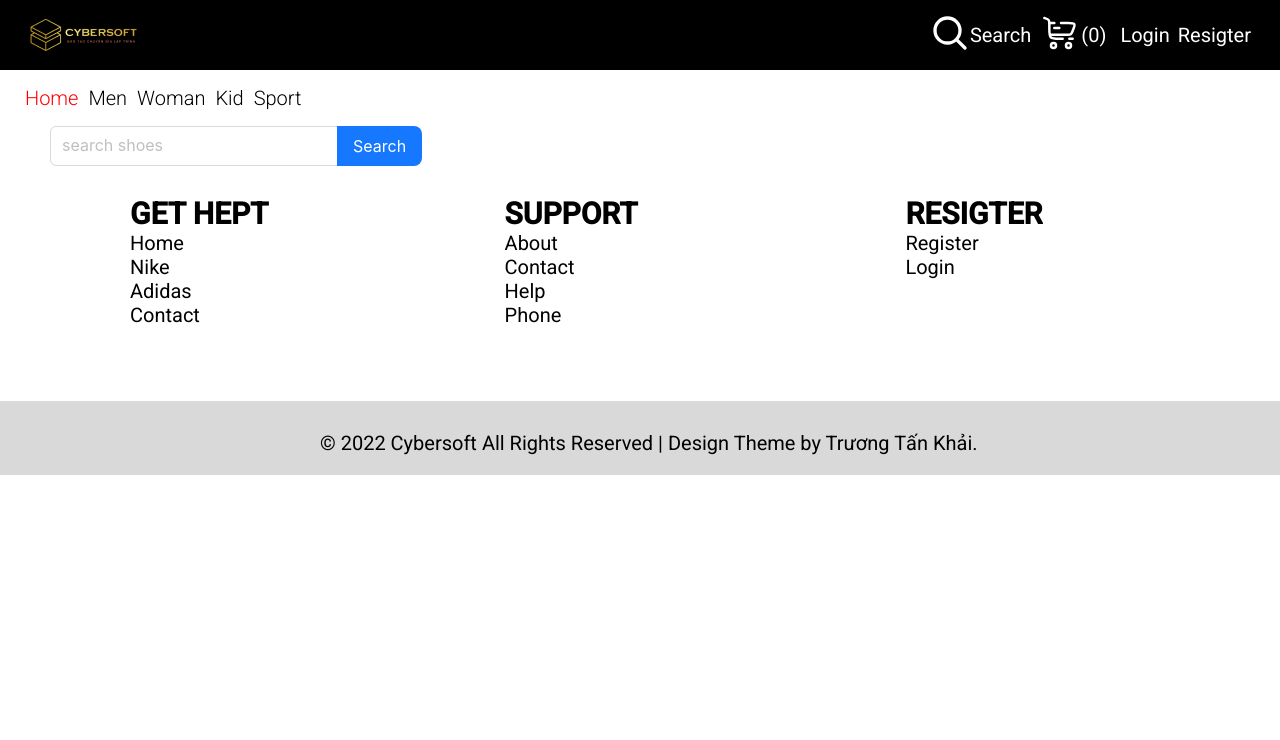
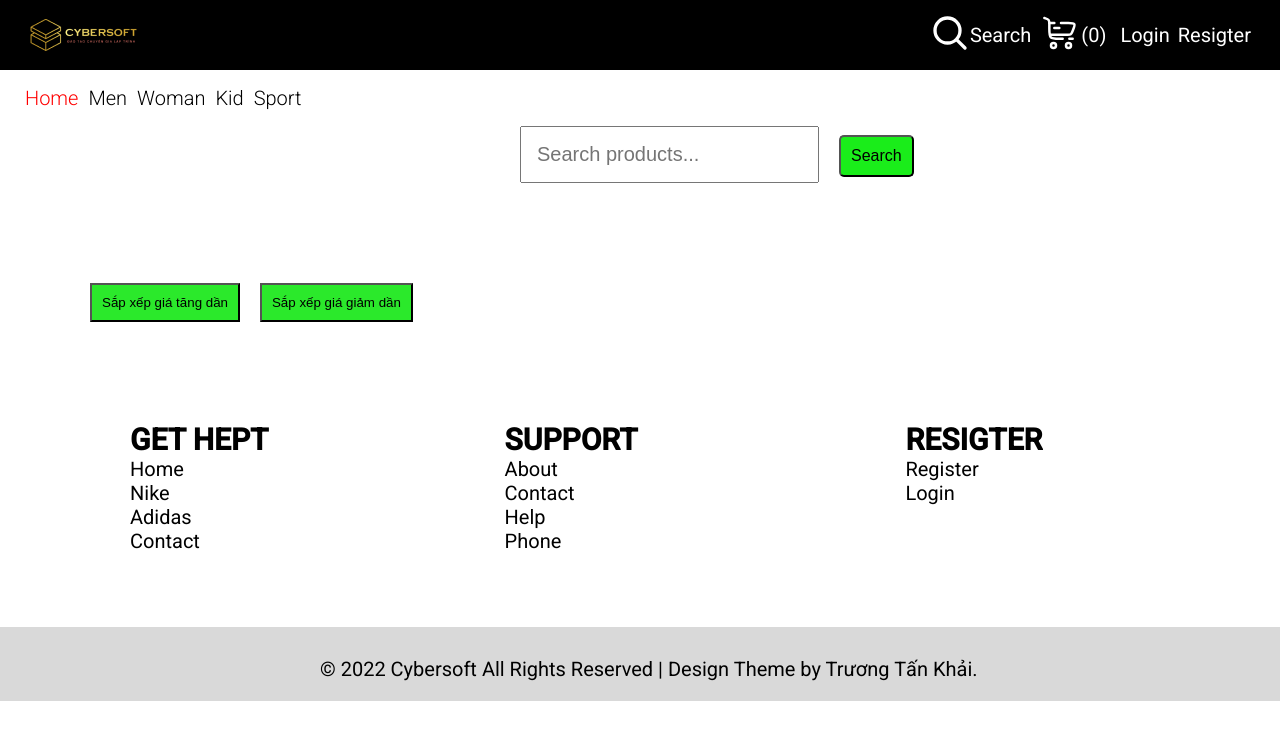
Before and after one commit to Nganha203/Capstone-Shoes-Shop, a React (Vite) app: page /search in a window 1280 px wide. Shown: the top 740 px of the page. Built offline with nearby package versions, Linux system fonts and the light colour scheme.

Commit message:
update-3

```diff
--- a/package.json
+++ b/package.json
@@ -24,6 +24,7 @@
     "yup": "^1.2.0"
   },
   "devDependencies": {
+    "@types/lodash": "^4.14.198",
     "@types/react": "^18.0.37",
     "@types/react-dom": "^18.0.11",
     "@typescript-eslint/eslint-plugin": "^5.59.0",
--- a/src/components/card/card.module.scss
+++ b/src/components/card/card.module.scss
@@ -1,5 +1,8 @@
+.container{
+    margin: 0 3rem;
+}
 .card{
-    margin: auto;
+    margin: 3rem 4rem;
     max-width: 34rem;
     min-height: 37rem;
     background: #F8F8F8;
--- a/src/components/card/card.tsx
+++ b/src/components/card/card.tsx
@@ -1,4 +1,4 @@
-import React, {useState} from 'react'
+import React, { useState } from 'react'
 import css from './card.module.scss'
 import { Link } from 'react-router-dom'
 import HeartIconWhite from 'src/assets/icons/heart.icon'
@@ -20,7 +20,6 @@ const data = {
     image: "https://shop.cyberlearn.vn/images/adidas-prophere.png",
 
 }
-
 export type TCard = {
     image: string,
     name: string,
@@ -38,14 +37,15 @@ export function Card(props: Props) {
     const toggleLike = () => {
         setIsLiked(isLiked => !isLiked); // Đảo ngược trạng thái khi biểu tượng được click
     };
-    const {data} = props
+    const { data } = props
     return (
+        <div className={css['container']}>
             <div className={css['card']}>
                 <div className={css['icon-heart']}>
-            {isLiked ? <div className={css['icon-heart-red']} onClick={toggleLike}><IconHeartRed/></div> : <div onClick={toggleLike} className={css['icon-heart-white']}><HeartIconWhite/></div> }
+                    {isLiked ? <div className={css['icon-heart-red']} onClick={toggleLike}><IconHeartRed /></div> : <div onClick={toggleLike} className={css['icon-heart-white']}><HeartIconWhite /></div>}
                 </div>
                 <div className={css['content']}>
-                <img className={css['img']} src={data.image}/>
+                    <img className={css['img']} src={data.image} />
                     <p className={css['tittle']}>{data.name}</p>
                     <p className={css['decs']}>{data.shortDescription}</p>
                 </div>
@@ -54,6 +54,7 @@ export function Card(props: Props) {
                     <Link className={css['action-price']} to={`/detail/${data.id}`}>{data.price}$</Link>
                 </div>
             </div>
+        </div>
     )
 
 }
--- a/src/components/input/input.module.scss
+++ b/src/components/input/input.module.scss
@@ -0,0 +1,40 @@
+.container{
+    margin: 0 2rem;
+}
+.input-search{
+    font-size: 2rem;
+    padding: 1.5rem 1.5rem;
+    margin-left: 50rem;
+}
+.button-search{
+    font-size: 1.6rem;
+    padding: 1rem 1rem;
+    border-radius: 0.5rem;
+    margin-left: 2rem;
+    background-color: rgb(26, 237, 26);
+    cursor: pointer;
+}
+.button-search:active{
+    color: white;
+    background-color: black;
+}
+.list-card{
+    margin: 5rem 0;
+    display: flex;
+    flex-wrap: wrap;
+}
+.button-sort{
+    display: flex;
+    text-align: end;
+    margin: 0 5rem;
+}
+.button-asc,.button-desc{
+    padding: 1rem;
+    background-color: rgb(43, 233, 43);
+    margin-left: 2rem;
+   cursor: pointer;
+}
+.button-asc:active,.button-desc:active{
+    background-color: black;
+    color: white;
+}
--- a/src/components/input/input.tsx
+++ b/src/components/input/input.tsx
@@ -1,33 +1,88 @@
-import React from 'react';
+import React, { useState, useEffect } from 'react';
+import { getSearchProduct } from 'src/services/product.service';
+import { Card, TCard } from '../card';
+import css from './input.module.scss'
+import _ from 'lodash';
 
-import { AudioOutlined } from '@ant-design/icons';
+const SearchInput = () => {
+  const [searchTerm, setSearchTerm] = useState('');
+  const [searchResults, setSearchResults] = useState<TCard[]>([]);
+  const [isLoading, setIsLoading] = useState(false);
+  const [isSearching, setIsSearching] = useState(false)
 
-import { Input, Space } from 'antd';
+  const [sortedProducts, setSortedProducts] = useState<TCard[]>([]);
 
-const { Search } = Input;
 
-const suffix = (
-  <AudioOutlined
-    style={{
-      fontSize: 16,
-      color: '#1677ff',
-    }}
-  />
-);
+  useEffect(() => {
+    if (!searchTerm) {
+      setSearchResults([]);
+      return;
+    }
 
-const onSearch = (value: string) => console.log(value);
+    setIsLoading(true);
 
-const InputSearch: React.FC = () => (
-  <Space direction="vertical">
-    <Search
-      placeholder="search shoes"
-      allowClear
-      enterButton="Search"
-      size="large"
-      onSearch={onSearch}
-    />
+    getSearchProduct(searchTerm)
+      .then((response: any) => {
+        setSearchResults(response.content);
+        setIsLoading(false);
+      })
+      .catch((error: any) => {
+        console.error('Error fetching data:', error);
+        setIsLoading(false);
+      });
+  }, [searchTerm]);
 
-  </Space>
-);
+  const handleSearchClick = () => {
+    setIsSearching(true);
+  };
 
-export default InputSearch;
+  // SẮP XẾP
+  const sortProducts = (products: TCard[], sortOrder: 'asc' | 'desc') => {
+    const sorted = _.orderBy(products, ['price'], [sortOrder]);
+    setSortedProducts(sorted);
+  };
+
+
+  return (
+    <div className={css['container']}>
+      <input className={css['input-search']}
+        type="text"
+        placeholder="Search products..."
+        value={searchTerm}
+        onChange={(e) => setSearchTerm(e.target.value)}
+      />
+      <button className={css['button-search']} onClick={handleSearchClick}>Search</button>
+      {isLoading ? (
+        <p>Loading...</p>
+      ) : (
+        <div className={css['list-card']}>
+          {isSearching && searchResults && searchResults.map((product) => {
+            return <div className={css['card-container']}>
+              <Card key={product.id} data={product} />
+            </div>
+          })}
+        </div>
+      )}
+      <div className={css['button-sort']}>
+        <button className={css['button-asc']} onClick={() => sortProducts(searchResults, 'asc')}>Sắp xếp giá tăng dần</button>
+        <br />
+        <button className={css['button-desc']} onClick={() => sortProducts(searchResults, 'desc')}>Sắp xếp giá giảm dần</button>
+      </div>
+
+      <div className={css['list-card']}>
+        {sortedProducts.length > 0 ? (
+          sortedProducts.map((product) => (
+            <Card key={product.id} data={product} />
+          ))
+        ) : (
+          searchResults.map((product) => (
+            <Card key={product.id} data={product} />
+          ))
+        )}
+      </div>
+
+    </div>
+  );
+};
+
+export default SearchInput;
--- a/src/components/listCard/listCard.module.scss
+++ b/src/components/listCard/listCard.module.scss
@@ -1,7 +1,6 @@
 .list-card{
+    margin: 5rem 0;
     display: flex;
     flex-wrap: wrap;
-    gap: 2rem;
 
-    margin: 3rem 0;
 }
--- a/src/pages/carts/index.tsx
+++ b/src/pages/carts/index.tsx
@@ -3,7 +3,7 @@ import React from 'react';
 import { useCartContext } from 'src/components/context/cartContext';
 import css from './cart.module.scss'
 import { axiosWithAuth } from 'src/services/config.service';
-import { getLocalStorage } from 'src/utils';
+import { getLocalStorage} from 'src/utils';
 
 
 function Cart() {
@@ -12,7 +12,6 @@ function Cart() {
   const handleAgreeWithCarts = async () => {
     try {
       const email_user = getLocalStorage('email_user');
-      console.log(email_user)
       const orderData = {
         orderDetail: cartItems.map(item => ({
           productId: item.id,
@@ -27,7 +26,8 @@ function Cart() {
       // Kiểm tra phản hồi từ API
       if (response.status === 200) {
         alert('Order placed successfully!');
-      } else {
+      }
+      else {
         console.error('Error placing order:', response.data);
       }
     } catch (error) {
@@ -46,7 +46,7 @@ function Cart() {
 
   return (
     <div className={css['cart']}>
-      <h1 style={{ textAlign: 'center' }}>Your Cart</h1>
+      <h1 style={{ textAlign: 'center', margin: '50px 0' }}>Your Cart</h1>
       <table style={{ width: '100%' }}>
         <thead>
           <tr className={css['cart-title']}>
--- a/src/pages/detail/index.tsx
+++ b/src/pages/detail/index.tsx
@@ -52,11 +52,11 @@ export default function Detail() {
   }, [param.productID])
 
   useEffect(() => {
-    const storedEmail = getLocalStorage('email')
+    const storedEmail = getLocalStorage('email_user')
     if (storedEmail) {
       setUserEmail(storedEmail);
     }
-  }, []);
+  }, [userEmail]);
 
   const handleAddtoCarts = () =>{
     if(productItem){
--- a/src/pages/search/index.tsx
+++ b/src/pages/search/index.tsx
@@ -1,37 +1,14 @@
-import React, {useState} from 'react'
-import InputSearch from 'src/components/input/input'
-import css from './search.module.scss'
+import React from 'react'
+import SearchInput from 'src/components/input/input'
+import _ from 'lodash'
+
+
 
 function Search() {
+  return (
+    <div>
+      <SearchInput />
 
-  // const SearchProducts = () => {
-  //   const [searchTerm, setSearchTerm] = useState(''); // State lưu từ khoá tìm kiếm
-  //   const [searchResults, setSearchResults] = useState([]); // State lưu kết quả tìm kiếm
-
-  //   // Hàm gọi API để tìm kiếm sản phẩm
-  //   const searchProducts = async () => {
-  //     try {
-  //       const response = await axios.get(`/api/products/search?query=${searchTerm}`);
-  //       setSearchResults(response.data);
-  //     } catch (error) {
-  //       console.error('Error searching products:', error);
-  //     }
-  //   };
-
-  //   // Xử lý sự kiện thay đổi ô tìm kiếm
-  //   const handleSearchChange = (event) => {
-  //     setSearchTerm(event.target.value);
-  //   };
-
-  //   // Xử lý sự kiện nhấn Enter hoặc nút tìm kiếm
-  //   const handleSearch = () => {
-  //     searchProducts();
-  //   };
-  // }
-
-  return (
-    <div className={css['input-search']}>
-      <InputSearch/>
     </div>
   )
 }
--- a/src/services/product.service.ts
+++ b/src/services/product.service.ts
@@ -23,3 +23,14 @@ export const getProductById = async (id: string | number) => {
   }
 
 }
+export const getSearchProduct = async (name: string) => {
+
+  // console.log(resp)
+  try {
+    const resp = await axiosWithoutAuth(`/Product?keyword=${name}`)
+    return resp.data
+  } catch (error) {
+    console.log(error)
+  }
+
+}
```
Also changed, not shown: src/components/context/cartContext.tsx (+20 -2 lines), 1 other file (tests, documents, lock files or other folders). Lines whose indentation alone changed are shown as unchanged.
